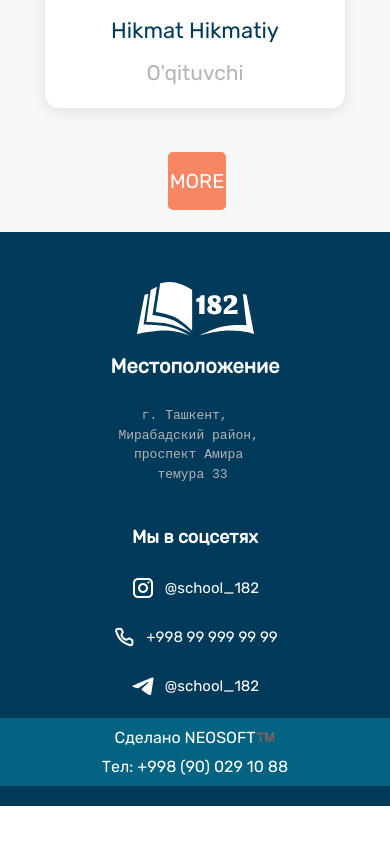
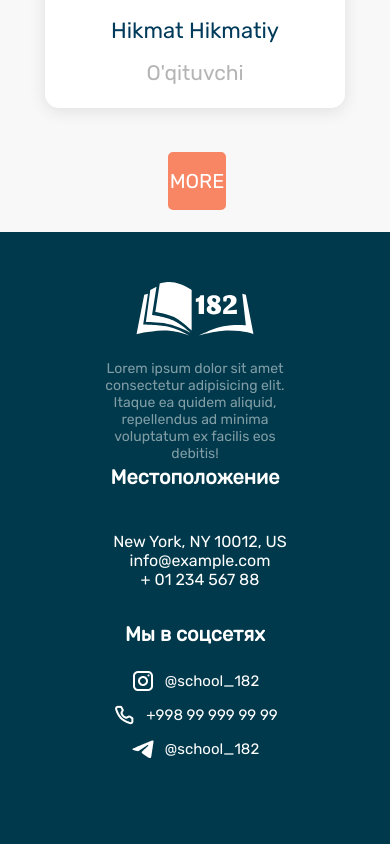
Before and after one commit to smuhammadaziz/school182-frontend, a React (Vite) app: page /news in a window 390 px wide. Shown: the part 2728-3572 px from the top of the page. Before the commit the page ends 3534 px from the top, so only its background shows below. Built offline with nearby package versions, Linux system fonts and the light colour scheme.

Commit message:
edit: change footer

```diff
--- a/src/components/footer/footer.jsx
+++ b/src/components/footer/footer.jsx
@@ -12,16 +12,30 @@ const Footer = () => {
   const [lang] = useLang('ru');
   return (
     <footer>
-      <div className='container'>
+      <div className='container footer-container'>
         <div className='neo'>
           <img src={logo} className='brand' />
+
+          <p className='site_desc'>
+            Lorem ipsum dolor sit amet consectetur adipisicing elit. Itaque ea quidem
+            aliquid, repellendus ad minima voluptatum ex facilis eos debitis!
+          </p>
         </div>
 
         <div className='mesto'>
           <h5>{content[lang].footer.location}</h5>
-          <pre>
-            г. Ташкент, <br /> Мирабадский район, <br /> проспект Амира <br /> темура 33
-          </pre>
+          <div className='col-md-4 col-lg-3 col-xl-3 mx-auto mb-md-0 mb-4 mesto_inline'>
+            <p>
+              <i className='bi bi-house-door-fill'></i> New York, NY 10012, US
+            </p>
+            <p>
+              <i className='bi bi-envelope-fill'></i>
+              info@example.com
+            </p>
+            <p>
+              <i className='bi bi-telephone-fill'></i> + 01 234 567 88
+            </p>
+          </div>
         </div>
         <ul className='sotsial'>
           <h5>{content[lang].footer.social}</h5>
@@ -40,18 +54,14 @@ const Footer = () => {
         </ul>
       </div>
 
-      <div className='footer__down' style={{ display: 'flex', flexDirection: 'column' }}>
+      {/* <div className='footer__down'>
         <a href='#' className='footer__down__link'>
           {content[lang].neosoft.made}
         </a>
-        <a
-          href='tel:+998900291088'
-          className='footer__down__link'
-          style={{ marginTop: '10px' }}
-        >
+        <a href='tel:+998900291088' className='footer__down__link'>
           Тел: +998 (90) 029 10 88
         </a>
-      </div>
+      </div> */}
     </footer>
   );
 };
--- a/src/components/footer/style.scss
+++ b/src/components/footer/style.scss
@@ -1,43 +1,40 @@
 footer {
   position: relative;
   width: 100%;
-  padding-bottom: 10px;
   box-sizing: content-box;
 
-  bottom: 0px;
-
-  background-color: #003a5a;
-  .container {
+  background-color: #00394b;
+  padding-bottom: 40px;
+  .footer-container {
     width: calc(100% - 20%);
     flex-wrap: wrap;
     margin: 0 auto;
     padding-top: 50px;
     display: flex;
-
-    justify-content: space-between;
+    align-items: stretch;
+    flex-wrap: wrap;
+    justify-content: space-around;
     .neo {
-      display: flex;
-      flex-direction: column;
-      h6 {
+      width: 20%;
+      .site_desc {
         font-style: normal;
         opacity: 0.5;
         font-weight: 500;
         color: #ffffff;
         text-align: center;
-        margin-top: 50px;
         font-size: 14px;
       }
       .brand {
-        width: 193px;
+        width: 100%;
         height: 54px;
+        margin-bottom: 20px;
       }
     }
     .sotsial {
       list-style-type: none;
       display: flex;
+      padding: 0;
       flex-direction: column;
-      gap: 25px;
-      margin-top: 20px;
 
       h5 {
         font-style: normal;
@@ -45,6 +42,8 @@ footer {
         font-size: 18px;
         line-height: 150.02%;
         text-align: center;
+        margin-bottom: 40px;
+        text-align: left;
 
         color: #ffffff;
       }
@@ -52,8 +51,8 @@ footer {
         flex-direction: none;
         display: flex;
         align-items: center;
-        gap: 10px;
-        justify-content: center;
+        justify-content: start;
+        margin-bottom: 10px;
 
         a {
           color: white;
@@ -63,6 +62,7 @@ footer {
           font-size: 15px;
           line-height: 150.02%;
           text-decoration: none;
+          margin-left: 10px;
         }
       }
     }
@@ -71,18 +71,35 @@ footer {
       color: white;
       display: flex;
       flex-direction: column;
-      gap: 25px;
-      margin-top: 15px;
+      width: 20%;
+
+      .mesto_inline {
+        width: 100%;
+        display: flex;
+        flex-direction: column;
+        justify-content: center;
+        align-items: start;
+        p {
+          width: 100%;
+          display: flex;
+          align-items: center;
+
+          i {
+            margin: 0;
+            margin-right: 10px;
+          }
+        }
+      }
 
       h5 {
-        // font-family: 'Inter';
         font-style: normal;
         font-weight: 800;
         font-size: 20px;
         line-height: 150.02%;
-        /* identical to box height, or 30px */
+        margin: 0;
+        margin-bottom: 40px;
 
-        text-align: center;
+        text-align: left;
 
         color: #ffffff;
       }
@@ -105,11 +122,16 @@ footer {
 }
 
 .footer__down {
-  background-color: #046381;
-  padding: 10px 0;
-  text-align: center;
-  margin-top: 20px;
+  background-color: #0a3248f8;
+  padding: 20px 0;
+  position: fixed;
+  width: 100%;
+  bottom: 0;
   color: white;
+  display: flex;
+  justify-content: center;
+  align-items: center;
+  gap: 300px;
 }
 
 .footer__down__link {
@@ -124,33 +146,171 @@ footer {
   }
 }
 
-@media only screen and (max-width: 768px) {
+@media only screen and (max-width: 992px) {
   footer {
-    .container {
+    position: relative;
+    width: 100%;
+
+    background-color: #00394b;
+    padding: 0;
+
+    .footer-container {
+      width: calc(100% - 20%);
+      flex-wrap: wrap;
+      margin: 0 auto;
+      padding-top: 50px;
       display: flex;
-      width: calc(100% - 10%);
+      align-items: stretch;
+      flex-direction: column;
+      justify-content: center;
+
+      padding-bottom: 120px;
+      justify-content: space-around;
+
+      .neo {
+        width: calc(100% - 30%);
+        margin: auto;
+
+        .site_desc {
+          font-style: normal;
+          opacity: 0.5;
+          font-weight: 500;
+          color: #ffffff;
+          text-align: center;
+          font-size: 14px;
+        }
+
+        .brand {
+          width: 100%;
+          height: 54px;
+          margin-bottom: 20px;
+        }
+      }
+
       .sotsial {
-        margin-left: 20px;
-      }
-    }
-  }
-}
+        list-style-type: none;
+        display: flex;
+        padding: 0;
+        flex-direction: column;
+        justify-content: center;
+        align-items: center;
+        margin-top: 30px;
 
-@media only screen and (max-width: 615px) {
-  footer {
-    .container {
-      display: flex;
-      justify-content: center;
-      .sotsial {
-        display: flex;
-        justify-content: center;
-        margin-top: 40px;
-        margin-right: 20px;
+        h5 {
+          font-style: normal;
+          font-weight: 800;
+          font-size: 20px;
+          line-height: 150.02%;
+          text-align: center;
+          margin-bottom: 20px;
+          text-align: left;
+          color: #ffffff;
+        }
 
         li {
+          flex-direction: none;
+          display: flex;
+          align-items: center;
+          justify-content: start;
+          margin-bottom: 10px;
+
+          a {
+            color: white;
+            // font-family: 'Inter';
+            font-style: normal;
+            font-weight: 400;
+            font-size: 15px;
+            line-height: 150.02%;
+            text-decoration: none;
+            margin-left: 10px;
+          }
+        }
+      }
+
+      .mesto {
+        text-align: center;
+        color: white;
+        display: flex;
+        flex-direction: column;
+        align-items: center;
+        width: 100%;
+
+        .mesto_inline {
+          width: 100%;
+          display: flex;
+          flex-direction: column;
+          justify-content: center;
+          align-items: center;
           text-align: center;
+
+          p {
+            width: 100%;
+            display: flex;
+            align-items: center;
+            justify-content: center;
+            width: 100%;
+
+            i {
+              margin: 0;
+              margin-right: 10px;
+              text-align: center;
+            }
+          }
+        }
+
+        h5 {
+          font-style: normal;
+          font-weight: 800;
+          font-size: 20px;
+          line-height: 150.02%;
+          margin: 0;
+          margin-bottom: 40px;
+          justify-content: center;
+          text-align: left;
+
+          color: #ffffff;
+        }
+
+        pre {
+          // font-family: 'Inter';
+          font-style: normal;
+          font-weight: 400;
+
+          line-height: 150.02%;
+          /* or 30px */
+
+          display: flex;
+          align-items: center;
+          text-align: center;
+          gap: 5px;
+          color: #b5b5b5;
         }
       }
     }
   }
+
+  .footer__down {
+    background-color: #0a3248f8;
+    position: absolute;
+    width: 100%;
+    bottom: 0;
+    color: white;
+    display: flex;
+    justify-content: center;
+    align-items: center;
+    flex-direction: column;
+    gap: 20px;
+  }
+
+  .footer__down__link {
+    list-style-type: none;
+    color: white;
+    text-decoration: none;
+    transition: all 0.3s ease-in-out;
+    // margin: 5px;
+
+    &:hover {
+      color: #dddddd;
+    }
+  }
 }
--- a/src/components/intro/intro.scss
+++ b/src/components/intro/intro.scss
@@ -12,7 +12,7 @@
   height: 500px;
   // padding: 0 20px;
   margin: 0 auto;
-  border-radius: 20px;
+  border-radius: 10px;
 }
 
 .swiper-slide {
--- a/src/components/students/style.scss
+++ b/src/components/students/style.scss
@@ -88,19 +88,19 @@
     }
   }
   .students__morebtn {
-    margin-top: 1000px;
+    margin-top: 2300px;
   }
 }
 
 @media only screen and (max-width: 780px) {
   .students__morebtn {
-    margin-top: 1300px;
+    margin-top: 2300px;
   }
 }
 
 @media only screen and (max-width: 768px) {
   .students__morebtn {
-    margin-top: 780px;
+    margin-top: 2300px;
   }
 }
 
@@ -126,7 +126,7 @@
     }
   }
   .students__morebtn {
-    margin-top: 1800px;
+    margin-top: 2300px;
   }
 }
 @media only screen and (max-width: 545px) {
@@ -151,19 +151,19 @@
     }
   }
   .students__morebtn {
-    margin-top: 2000px;
+    margin-top: 2300px;
   }
 }
 
 @media only screen and (max-width: 530px) {
   .students__morebtn {
-    margin-top: 2000px;
+    margin-top: 2300px;
   }
 }
 
 @media only screen and (max-width: 485px) {
   .students__morebtn {
-    margin-top: 2000px;
+    margin-top: 2300px;
   }
 }
 @media only screen and (max-width: 391px) {
@@ -187,13 +187,13 @@
     }
   }
   .students__morebtn {
-    margin-top: 2000px;
+    margin-top: 2300px;
   }
 }
 
 @media only screen and (max-width: 370px) {
   .students__morebtn {
-    margin-top: 2000px;
+    margin-top: 2300px;
   }
 }
 
@@ -217,6 +217,6 @@
     }
   }
   .students__morebtn {
-    margin-top: 2100px;
+    margin-top: 2300px;
   }
 }
```
